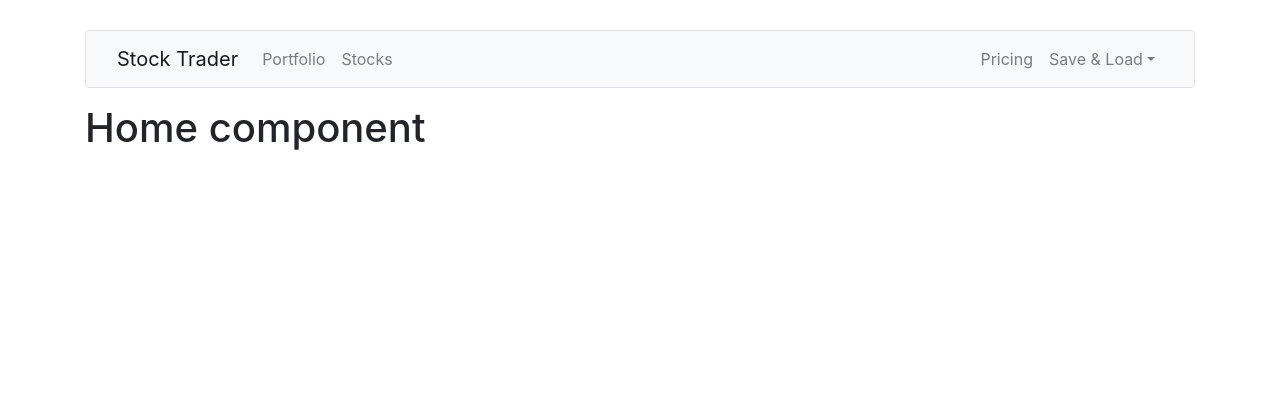
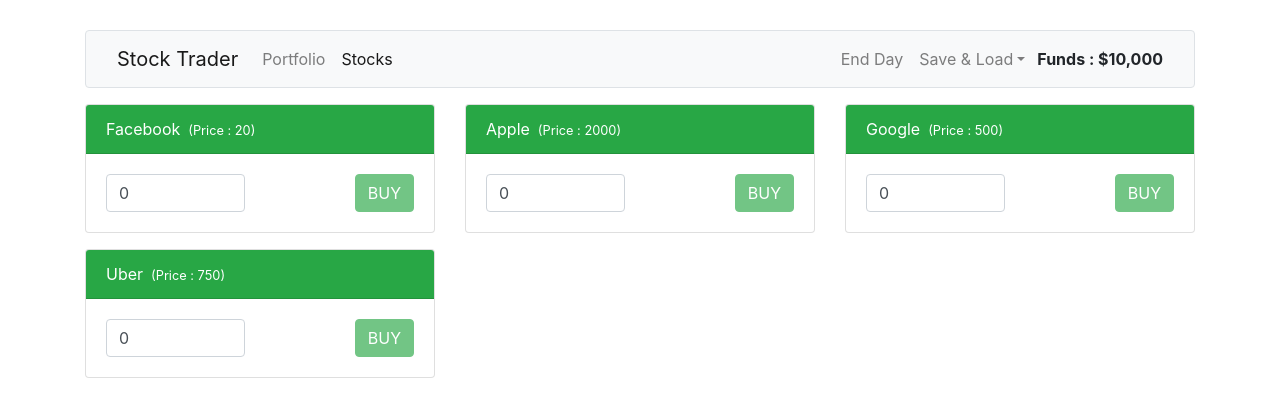
Before and after one commit to shubhambattoo/vue-stock-trader, a Vue app: page /stocks in a window 1280 px wide. Shown: the top 396 px of the page. Built offline with nearby package versions, Linux system fonts and the light colour scheme.

Commit message:
sold and buy of stocks, with checks

```diff
--- a/src/components/Header.vue
+++ b/src/components/Header.vue
@@ -12,10 +12,9 @@
             <a class="nav-link">Stocks</a>
           </router-link>
         </ul>
-
         <ul class="navbar-nav ml-auto">
           <li class="nav-item">
-            <a class="nav-link" href="#">Pricing</a>
+            <a class="nav-link" href="#">End Day</a>
           </li>
           <li class="nav-item dropdown">
             <a
@@ -32,6 +31,9 @@
               <a class="dropdown-item" href="#">Load</a>
             </div>
           </li>
+          <li class="nav-item d-flex align-items-center">
+            <strong class="ml-1">Funds : {{funds | currency}}</strong>
+          </li>
         </ul>
       </div>
     </nav>
@@ -40,7 +42,12 @@
 
 <script>
 export default {
-  name: "app-header"
+  name: "app-header",
+  computed: {
+    funds() {
+      return this.$store.getters.funds;
+    }
+  }
 };
 </script>
 
--- a/src/components/portfolio/Stock.vue
+++ b/src/components/portfolio/Stock.vue
@@ -7,7 +7,7 @@
       </div>
       <div class="card-body">
         <div class="row">
-          <div class="col-sm-8">
+          <div class="col-sm-6">
             <input
               type="number"
               name="quantity"
@@ -15,15 +15,16 @@
               placeholder="Quantity"
               class="form-control mr-3"
               v-model="quantity"
+              :class="danger"
             />
           </div>
-          <div class="col-sm-4">
+          <div class="col">
             <div class="float-right">
               <button
                 class="btn btn-info"
-                :disabled="quantity <= 0 || Number.isInteger(quantity)"
+                :disabled="insufficientQuantity || quantity <= 0 || Number.isInteger(quantity)"
                 @click="sellStock"
-              >SELL</button>
+              >{{ insufficientQuantity ? "Invalid Quantity" : "SELL"}}</button>
             </div>
           </div>
         </div>
@@ -41,12 +42,23 @@
       quantity: 0
     };
   },
+  computed : {
+    insufficientQuantity () {
+      return this.quantity > this.stock.quantity
+    },
+    danger() {
+      return {
+        border: this.insufficientQuantity,
+        "border-danger": this.insufficientQuantity
+      };
+    }
+  },
   methods: {
     sellStock() {
       const order = {
         stockId: this.stock.id,
         stockPrice: this.stock.price,
-        quantity: this.quantity
+        quantity: parseInt(this.quantity)
       };
       this.$store.dispatch("sellStock", order);
       this.quantity = null;
--- a/src/components/stocks/Stock.vue
+++ b/src/components/stocks/Stock.vue
@@ -7,7 +7,7 @@
       </div>
       <div class="card-body">
         <div class="row">
-          <div class="col-sm-8">
+          <div class="col-sm-6">
             <input
               type="number"
               name="quantity"
@@ -15,15 +15,16 @@
               placeholder="Quantity"
               class="form-control mr-3"
               v-model="quantity"
+              :class="danger"
             />
           </div>
-          <div class="col-sm-4">
+          <div class="col">
             <div class="float-right">
               <button
                 class="btn btn-success"
-                :disabled="quantity <= 0 || Number.isInteger(quantity)"
+                :disabled="insufficientFunds || quantity <= 0 || Number.isInteger(quantity)"
                 @click="buyStock"
-              >BUY</button>
+              >{{ insufficientFunds ? "No Funds" : "BUY"}}</button>
             </div>
           </div>
         </div>
@@ -33,23 +34,37 @@
 </template>
 
 <script>
+import { mapGetters } from "vuex";
+
 export default {
-  name : 'stocks-stock',
-  props : ['stock'],
-  data () {
+  name: "stocks-stock",
+  props: ["stock"],
+  data() {
     return {
-      quantity : 0
+      quantity: 0
+    };
+  },
+  computed: {
+    ...mapGetters(["funds"]),
+    insufficientFunds() {
+      return this.quantity * this.stock.price > this.funds;
+    },
+    danger() {
+      return {
+        border: this.insufficientFunds,
+        "border-danger": this.insufficientFunds
+      };
     }
   },
-  methods : {
-    buyStock () {
+  methods: {
+    buyStock() {
       const order = {
-        stockId : this.stock.id,
-        stockPrice : this.stock.price,
-        quantity : this.quantity
-      }
+        stockId: this.stock.id,
+        stockPrice: this.stock.price,
+        quantity: parseInt(this.quantity)
+      };
       // console.log(order)
-      this.$store.dispatch("buyStocks", order)
+      this.$store.dispatch("buyStocks", order);
       this.quantity = 0;
     }
   }
--- a/src/main.js
+++ b/src/main.js
@@ -2,6 +2,10 @@
 import App from './App.vue'
 import router from './router'
 import store from './store/store'
+
+Vue.filter("currency" , (value) => {
+  return "$" + value.toLocaleString();
+})
 
 Vue.config.productionTip = false
 
--- a/src/router.js
+++ b/src/router.js
@@ -5,6 +5,7 @@
 Vue.use(Router)
 
 export default new Router({
+  mode : "history",
   routes: [
     {
       path: '/',
--- a/src/store/modules/portfolio.js
+++ b/src/store/modules/portfolio.js
@@ -44,7 +44,7 @@
       };
     });
   },
-  fund(state) {
+  funds(state) {
     return state.funds;
   }
 };
--- a/src/views/Home.vue
+++ b/src/views/Home.vue
@@ -1,12 +1,20 @@
 <template>
   <div class="home">
-    <h1>Home component</h1>
+    <h1>Trade or View your Portfolio</h1>
+    <h6>You may save or load your data</h6>
+    <h6>Click on 'END Day' to beign a new day</h6>
+    <hr>
+    <p>Your Funds : {{funds | currency}} </p>
   </div>
 </template>
 
 <script>
-
 export default {
-  name: 'home'
-}
+  name: "home",
+  computed : {
+    funds () {
+      return this.$store.getters.funds;
+    }
+  }
+};
 </script>
```
